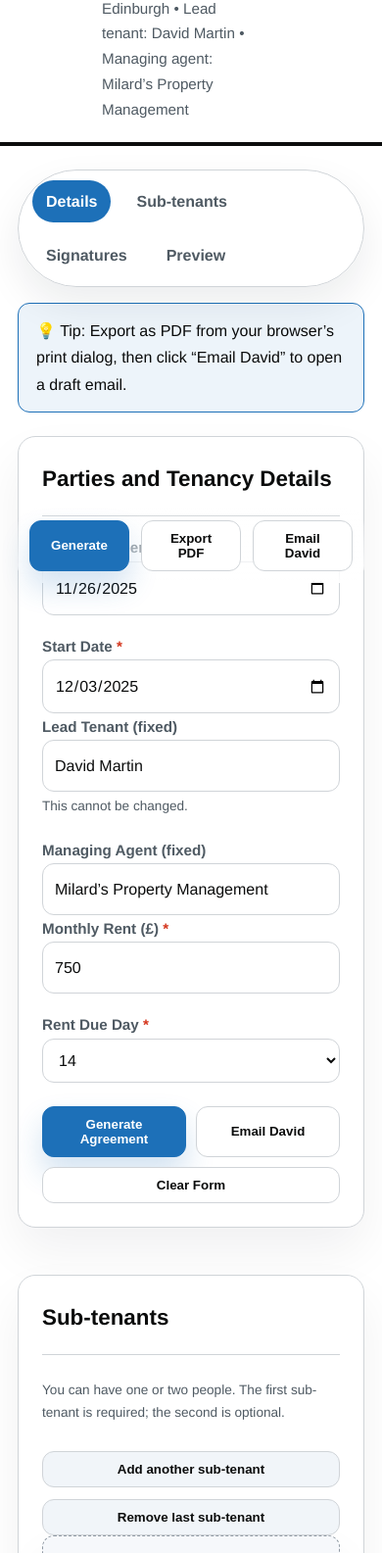
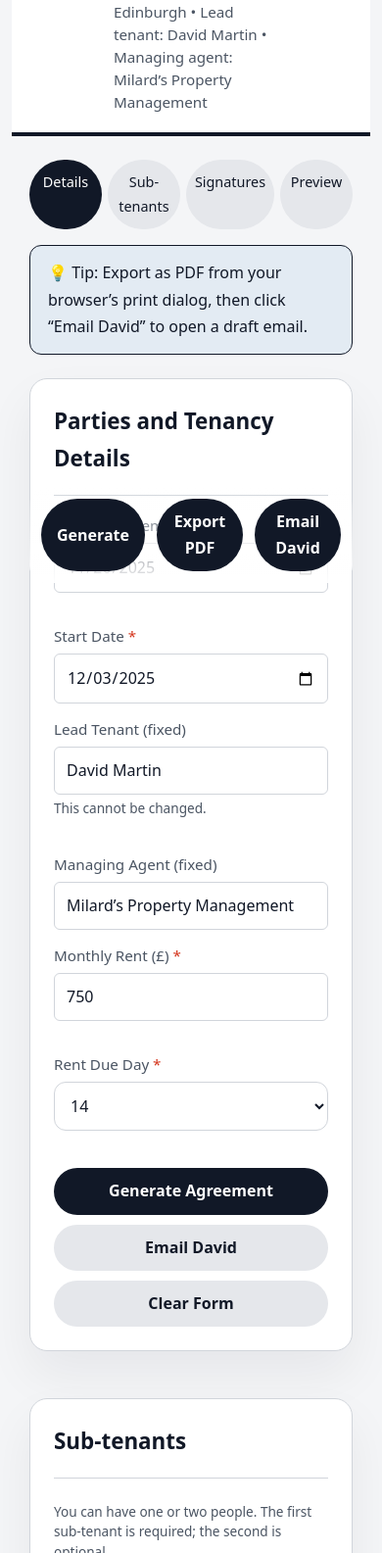
Before and after one commit to jrwishart93/sub-tenancy-website, a plain HTML site: page agreement.html in a window 390 px wide. Shown: the part 237-1822 px from the top of the page at 98% size. Drawn offline with Linux system fonts and the light colour scheme.

Commit message:
Improve mobile layout for agreement page

```diff
--- a/agreement.html
+++ b/agreement.html
@@ -10,6 +10,7 @@
   <script type="module" src="./js/firebase-init.js"></script>
 </head>
 <body id="top">
+  <div class="page">
     <header class="page-header" role="banner">
       <div class="page-header__inner">
         <a class="page-header__logo" href="index.html" aria-label="Return to sub-tenancy home">
@@ -25,11 +26,11 @@
 
     <main>
       <div class="page-container">
-      <nav class="glass-nav" aria-label="Agreement navigation">
-        <a href="#details" aria-current="true">Details</a>
-        <a href="#subtenants">Sub-tenants</a>
-        <a href="#signatures">Signatures</a>
-        <a href="#preview">Preview</a>
+        <nav class="tabs" aria-label="Agreement navigation">
+          <a class="tab-button" href="#details" aria-current="true">Details</a>
+          <a class="tab-button" href="#subtenants">Sub-tenants</a>
+          <a class="tab-button" href="#signatures">Signatures</a>
+          <a class="tab-button" href="#preview">Preview</a>
         </nav>
 
         <div class="banner tip" role="note">
@@ -39,17 +40,17 @@
         <form id="agreementForm" novalidate>
           <div class="form-layout" aria-label="Agreement builder layout">
             <div class="form-column" aria-label="Agreement form">
-            <section id="details" class="card" aria-labelledby="section-details">
+              <section id="details" class="card form-section" aria-labelledby="section-details">
                 <h2 id="section-details">Parties and Tenancy Details</h2>
                 <div class="hr"></div>
 
                 <div class="row">
-                <div>
+                  <div class="form-field">
                     <label for="agreeDate" class="required">Date of Agreement</label>
                     <input id="agreeDate" type="date" aria-required="true" aria-describedby="errAgreeDate">
                     <div id="errAgreeDate" class="error" role="alert">Please provide the agreement date.</div>
                   </div>
-                <div>
+                  <div class="form-field">
                     <label for="startDate" class="required">Start Date</label>
                     <input id="startDate" type="date" aria-required="true" aria-describedby="errStartDate">
                     <div id="errStartDate" class="error" role="alert">Please provide a start date.</div>
@@ -57,43 +58,43 @@
                 </div>
 
                 <div class="row">
-                <div>
+                  <div class="form-field">
                     <label for="tenantName">Lead Tenant (fixed)</label>
                     <input id="tenantName" type="text" value="David Martin" readonly aria-readonly="true">
                     <span class="hint">This cannot be changed.</span>
                   </div>
-                <div>
+                  <div class="form-field">
                     <label for="agent">Managing Agent (fixed)</label>
                     <input id="agent" type="text" value="Milard’s Property Management" readonly aria-readonly="true">
                   </div>
                 </div>
 
                 <div class="row">
-                <div>
+                  <div class="form-field">
                     <label for="rent" class="required">Monthly Rent (£)</label>
                     <input id="rent" type="number" value="750" min="1" step="1" aria-required="true" aria-describedby="errRent">
                     <div id="errRent" class="error" role="alert">Rent must be at least £1.</div>
                   </div>
-                <div>
+                  <div class="form-field">
                     <label for="rentDay" class="required">Rent Due Day</label>
                     <select id="rentDay" aria-required="true"></select>
                   </div>
                 </div>
 
-              <div class="toolbar">
-                <button class="btn primary" id="btnGenerate" type="submit">Generate Agreement</button>
-                <button class="btn" id="btnEmail" type="button">Email David</button>
-                <button class="btn" id="btnClear" type="button">Clear Form</button>
+                <div class="toolbar button-row">
+                  <button class="btn" id="btnGenerate" type="submit">Generate Agreement</button>
+                  <button class="btn btn-secondary" id="btnEmail" type="button">Email David</button>
+                  <button class="btn btn-secondary" id="btnClear" type="button">Clear Form</button>
                 </div>
               </section>
 
-            <section id="subtenants" class="card" aria-labelledby="section-subtenants">
+              <section id="subtenants" class="card form-section" aria-labelledby="section-subtenants">
                 <h2 id="section-subtenants">Sub-tenants</h2>
                 <div class="hr"></div>
 
                 <div class="subtenants-header">
                   <p class="hint">You can have one or two people. The first sub-tenant is required; the second is optional.</p>
-                <div class="actions">
+                  <div class="actions button-row">
                     <button class="btn ghost" id="btnAddSub" type="button">Add another sub-tenant</button>
                     <button class="btn ghost" id="btnRemoveSub" type="button">Remove last sub-tenant</button>
                   </div>
@@ -102,7 +103,7 @@
                 <div id="subsContainer"></div>
               </section>
 
-            <section id="signatures" class="card" aria-labelledby="section-signatures">
+              <section id="signatures" class="card form-section" aria-labelledby="section-signatures">
               <h2 id="section-signatures">Signatures</h2>
               <div class="hr"></div>
               <p class="hint">Each sub-tenant gets their own signature pad. Draw slowly for quality or upload a PNG/JPG. Use “Stamp time” to add a UK timestamp.</p>
@@ -111,10 +112,10 @@
 
               <div class="hr"></div>
 
-              <div>
+              <div class="form-field">
                 <label>Lead Tenant Signature (David Martin)</label>
                 <div class="sig-pad"><canvas id="sigTenant"></canvas></div>
-                <div class="sig-tools">
+                <div class="sig-tools button-row">
                   <button class="btn" id="sigTenantClear" type="button">Clear</button>
                   <button class="btn" id="sigTenantStamp" type="button">Stamp time</button>
                   <span id="sigTenantTime" class="hint" aria-live="polite">No timestamp yet</span>
@@ -129,14 +130,14 @@
               <div class="hr"></div>
 
               <div class="row">
-                <div>
+                <div class="form-field">
                   <label for="witName">Witness name (optional)</label>
                   <input id="witName" type="text">
                 </div>
-                <div>
+                <div class="form-field">
                   <label>Witness Signature (optional)</label>
                   <div class="sig-pad"><canvas id="sigWitness"></canvas></div>
-                  <div class="sig-tools">
+                  <div class="sig-tools button-row">
                     <button class="btn" id="sigWitClear" type="button">Clear</button>
                     <button class="btn" id="sigWitStamp" type="button">Stamp time</button>
                     <span id="sigWitTime" class="hint" aria-live="polite">No timestamp yet</span>
@@ -149,15 +150,15 @@
                 </div>
               </div>
 
-              <div class="toolbar">
-                <button class="btn primary" id="btnPrint" type="button">Export as PDF</button>
+              <div class="toolbar button-row">
+                <button class="btn" id="btnPrint" type="button">Export as PDF</button>
               </div>
             </section>
 
           </div>
           <aside class="preview-column" aria-label="Agreement preview">
             <section id="preview" class="agreement card" aria-label="Agreement Preview">
-              <section id="agreement-preview">
+              <section id="agreement-preview" class="agreement-card">
                 <h3>Sub-Tenancy Agreement for Room Rental</h3>
                 <p><strong>Property:</strong> Flat 1, 61 Caledonian Crescent, Edinburgh</p>
                 <div class="divider"></div>
@@ -273,7 +274,7 @@
           </aside>
         </div>
 
-        <div class="toolbar toolbar-bottom">
+        <div class="toolbar toolbar-bottom button-row">
           <a class="btn link" id="btnScrollTop" href="#top">Back to form</a>
           <button class="btn" id="btnEmailBottom" type="button">Email David</button>
           <button class="btn primary" id="export-pdf-button" type="button">Export as PDF</button>
@@ -292,6 +293,7 @@
   <footer class="page-footer">
     <small>Last updated: 8 November 2025</small>
   </footer>
+  </div>
 
   <script type="module" src="./js/save-agreement.js"></script>
   <script src="js/agreement.js" type="module"></script>
--- a/css/style.css
+++ b/css/style.css
@@ -1,16 +1,16 @@
 :root {
   color-scheme: only light;
-  --font-family: "Helvetica Neue", "Helvetica", "Arial", sans-serif;
+  --font-family: system-ui, -apple-system, BlinkMacSystemFont, "Segoe UI", sans-serif;
   --font-size-base: 16px;
-  --line-height: 1.55;
-  --colour-text: #0b0c0c;
-  --colour-muted: #505a5f;
-  --colour-border: #b1b4b6;
-  --colour-border-strong: #505a5f;
-  --colour-accent: #1d70b8;
+  --line-height: 1.6;
+  --colour-text: #111827;
+  --colour-muted: #4b5563;
+  --colour-border: #d1d5db;
+  --colour-border-strong: #9ca3af;
+  --colour-accent: #111827;
   --colour-danger: #d4351c;
-  --colour-success: #00703c;
-  --bg-page: #ffffff;
+  --colour-success: #059669;
+  --bg-page: #f4f5f7;
   --container-width: 960px;
   --space-1: 8px;
   --space-2: 12px;
@@ -29,15 +29,57 @@
 html,
 body {
   height: 100%;
+  margin: 0;
+  padding: 0;
+  font-family: var(--font-family);
+  background: var(--bg-page);
+  color: var(--colour-text);
 }
 
-body {
-  margin: 0;
-  font-family: var(--font-family);
-  font-size: var(--font-size-base);
-  line-height: var(--line-height);
-  background-color: var(--bg-page);
-  color: var(--colour-text);
+.page {
+  max-width: 900px;
+  margin: 0 auto;
+  padding: 16px;
+}
+
+h1,
+h2,
+h3,
+h4 {
+  margin: 0 0 12px;
+  font-weight: 600;
+  color: #111827;
+}
+
+p {
+  margin: 0 0 10px;
+  line-height: 1.5;
+}
+
+label {
+  font-size: 0.95rem;
+  font-weight: 500;
+  margin-bottom: 4px;
+  display: block;
+}
+
+input[type="text"],
+input[type="date"],
+input[type="email"],
+input[type="number"],
+textarea,
+select {
+  width: 100%;
+  padding: 10px 12px;
+  border-radius: 6px;
+  border: 1px solid #d1d5db;
+  font: inherit;
+  box-sizing: border-box;
+}
+
+textarea {
+  min-height: 100px;
+  resize: vertical;
 }
 
 a {
@@ -151,6 +193,31 @@ a:hover {
   border-bottom: 1px solid rgba(0, 0, 0, 0.08);
   padding: var(--space-2) var(--space-3);
   backdrop-filter: blur(8px);
+}
+
+.tabs {
+  display: flex;
+  gap: 4px;
+  margin: 0 0 12px;
+}
+
+.tab-button {
+  flex: 1;
+  text-align: center;
+  padding: 8px 10px;
+  border-radius: 999px;
+  border: 1px solid transparent;
+  background: #e5e7eb;
+  font-size: 0.95rem;
+  cursor: pointer;
+  color: inherit;
+  text-decoration: none;
+}
+
+.tab-button.active,
+.tab-button[aria-current="true"] {
+  background: #111827;
+  color: #ffffff;
 }
 
 .page-header {
@@ -304,7 +371,7 @@ a:hover {
 }
 
 label {
-  font-weight: 600;
+  font-weight: 500;
 }
 
 .required::after {
@@ -329,7 +396,7 @@ textarea:focus-visible {
 }
 
 textarea {
-  min-height: 120px;
+  min-height: 100px;
   resize: vertical;
 }
 
@@ -358,36 +425,75 @@ textarea {
   margin-top: 4px;
 }
 
-.form-actions {
+.form-field {
+  margin-bottom: 14px;
+}
+
+.form-section {
+  background: #ffffff;
+  border-radius: 10px;
+  padding: 16px;
+  box-shadow: 0 8px 20px rgba(15, 23, 42, 0.06);
+  margin-bottom: 16px;
+}
+
+.form-actions,
+.button-row {
   display: flex;
   flex-wrap: wrap;
-  gap: var(--space-2);
-  justify-content: flex-end;
-  margin-top: var(--space-3);
+  gap: 8px;
+  margin-top: 12px;
 }
 
+.form-actions {
+  justify-content: flex-end;
+}
+
+button,
 .btn {
-  appearance: none;
-  border: 1px solid var(--colour-border);
-  border-radius: 6px;
-  background-color: #fff;
-  color: var(--colour-text);
+  border: none;
+  border-radius: 999px;
   padding: 10px 16px;
-  font-weight: 700;
+  font: inherit;
   cursor: pointer;
+  background: #111827;
+  color: #ffffff;
+  transition: background 0.15s ease, transform 0.05s ease;
   display: inline-flex;
   align-items: center;
   gap: 6px;
+  text-decoration: none;
+}
+
+button:hover,
+.btn:hover {
+  background: #1f2937;
+}
+
+button:active,
+.btn:active {
+  transform: translateY(1px);
+}
+
+.btn-primary {
+  background: #111827;
+  color: #ffffff;
 }
 
 .btn.primary {
-  background-color: var(--colour-accent);
-  color: #fff;
-  border-color: var(--colour-accent);
+  background: #111827;
+  color: #ffffff;
 }
 
+.btn-secondary,
 .btn.ghost {
-  background-color: #f3f2f1;
+  background: #e5e7eb;
+  color: #111827;
+}
+
+.btn-secondary:hover,
+.btn.ghost:hover {
+  background: #d1d5db;
 }
 
 .btn:disabled {
@@ -480,12 +586,67 @@ textarea {
   display: block;
 }
 
+.agreement-card {
+  background: #ffffff;
+  border-radius: 10px;
+  padding: 18px;
+  box-shadow: 0 8px 24px rgba(15, 23, 42, 0.06);
+  margin-bottom: 18px;
+}
+
+.agreement-card h3,
+.agreement-card h4 {
+  margin-top: 10px;
+  margin-bottom: 6px;
+}
+
 .site-footer {
   border-top: 1px solid var(--colour-border);
   padding: var(--space-3);
   text-align: center;
   font-size: 0.85rem;
   color: var(--colour-muted);
+}
+
+@media (max-width: 600px) {
+  .page {
+    padding: 12px;
+  }
+
+  .form-section {
+    padding: 14px;
+  }
+
+  .tabs {
+    flex-direction: row;
+    gap: 6px;
+  }
+
+  .tab-button {
+    font-size: 0.9rem;
+    padding: 10px 8px;
+  }
+
+  .button-row {
+    flex-direction: column;
+  }
+
+  .button-row button,
+  .button-row .btn {
+    width: 100%;
+    justify-content: center;
+  }
+
+  .agreement-card {
+    padding: 14px;
+    font-size: 0.9rem;
+  }
+
+  #agreement-preview {
+    max-height: 70vh;
+    overflow-y: auto;
+    -webkit-overflow-scrolling: touch;
+  }
 }
 
 @media (max-width: 720px) {
--- a/js/agreement.js
+++ b/js/agreement.js
@@ -358,12 +358,16 @@ function renderSubs() {
     card.className = 'card sub-card';
     card.innerHTML = `
       <h4 class="sub-card__title">Sub-Tenant ${idx + 1}${idx === 0 ? ' (required)' : ''}</h4>
+      <div class="form-field">
         <label class="required" for="subName_${sub.index}">Full Name</label>
         <input type="text" id="subName_${sub.index}" placeholder="Full legal name" aria-required="${idx === 0 ? 'true' : 'false'}" aria-describedby="errSubName_${sub.index}">
         <div id="errSubName_${sub.index}" class="error" role="alert">Please enter the sub-tenant’s full name.</div>
+      </div>
+      <div class="form-field">
         <label class="required" for="subAddr_${sub.index}">Current Address</label>
         <textarea id="subAddr_${sub.index}" placeholder="Address" aria-required="${idx === 0 ? 'true' : 'false'}" aria-describedby="errSubAddr_${sub.index}"></textarea>
         <div id="errSubAddr_${sub.index}" class="error" role="alert">Please enter the sub-tenant’s address.</div>
+      </div>
     `;
     els.subsContainer?.appendChild(card);
 
--- a/public/css/glass.css
+++ b/public/css/glass.css
@@ -1,13 +1,13 @@
 :root {
-  --ink: #0b0c0c;
-  --muted: #4f5a63;
-  --border: #d0d4d8;
-  --border-strong: #8f99a3;
+  --ink: #111827;
+  --muted: #4b5563;
+  --border: #d1d5db;
+  --border-strong: #9ca3af;
   --surface: #ffffff;
-  --surface-alt: #ffffff;
-  --accent: #1d70b8;
-  --accent-soft: rgba(29, 112, 184, 0.12);
-  --success: #0b7a3e;
+  --surface-alt: #f4f5f7;
+  --accent: #111827;
+  --accent-soft: rgba(17, 24, 39, 0.12);
+  --success: #059669;
   --danger: #c13b2a;
   --radius-lg: 18px;
   --radius-md: 12px;
@@ -18,6 +18,7 @@
 body {
   background-color: var(--surface-alt);
   color: var(--ink);
+  font-family: system-ui, -apple-system, BlinkMacSystemFont, "Segoe UI", sans-serif;
 }
 
 .header,
@@ -172,7 +173,7 @@ body {
 label {
   font-size: 0.95rem;
   color: var(--muted);
-  font-weight: 600;
+  font-weight: 500;
 }
 
 input,
@@ -186,6 +187,7 @@ textarea {
   border-radius: var(--radius-md);
   padding: 12px;
   transition: border-color 0.2s ease, box-shadow 0.2s ease;
+  box-sizing: border-box;
 }
 
 input:focus,
@@ -216,40 +218,49 @@ textarea:focus {
 
 
 .btn {
-  border: 1px solid var(--border);
-  border-radius: var(--radius-md);
+  border: none;
+  border-radius: 999px;
   padding: 10px 16px;
   font-weight: 700;
   cursor: pointer;
-  background-color: #fff;
-  color: var(--ink);
-  transition: transform 0.12s ease, box-shadow 0.12s ease, background-color 0.2s ease, color 0.2s ease;
+  background-color: var(--accent);
+  color: #fff;
+  transition: background 0.15s ease, transform 0.05s ease;
+  display: inline-flex;
+  align-items: center;
+  gap: 6px;
+  text-decoration: none;
 }
 
 .btn:hover {
-  transform: translateY(-1px);
-  box-shadow: 0 12px 24px rgba(15, 23, 42, 0.08);
+  background: #1f2937;
 }
 
 .btn:focus-visible {
-  outline: 3px solid rgba(29, 112, 184, 0.45);
+  outline: 3px solid rgba(17, 24, 39, 0.3);
   outline-offset: 2px;
 }
 
 .btn:active {
-  transform: translateY(0);
-  box-shadow: 0 8px 18px rgba(15, 23, 42, 0.12);
+  transform: translateY(1px);
 }
 
 .btn.primary {
   background-color: var(--accent);
-  border-color: var(--accent);
   color: #fff;
-  box-shadow: 0 16px 30px rgba(29, 112, 184, 0.2);
 }
 
-.btn.ghost {
-  background-color: #f1f5f9;
+.btn.ghost,
+.btn-secondary,
+.btn.secondary {
+  background-color: #e5e7eb;
+  color: #111827;
+}
+
+.btn.ghost:hover,
+.btn-secondary:hover,
+.btn.secondary:hover {
+  background-color: #d1d5db;
 }
 
 .btn-link,
```
Lines whose indentation alone changed are shown as unchanged.
